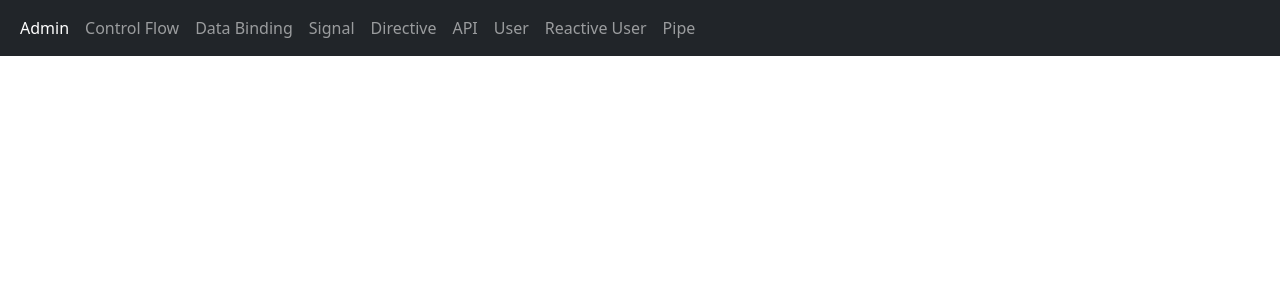
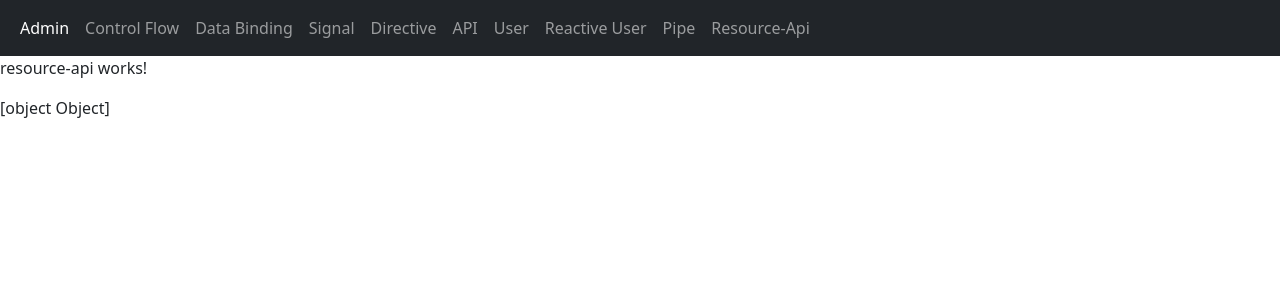
Before and after one commit to sumitbasu116/angular20Tutorial, an Angular app: page /resource-api in a window 1280 px wide. Before the commit this address led to /. Shown: the top 300 px of the page. Built offline with nearby package versions, Linux system fonts and the light colour scheme; no server answers.

Commit message:
Resource API part1-basic coding with resource

```diff
--- a/src/app/app.html
+++ b/src/app/app.html
@@ -28,6 +28,9 @@
       <li class="nav-item">
         <a class="nav-link" routerLink="pipe">Pipe</a>
       </li>
+      <li class="nav-item">
+        <a class="nav-link" routerLink="resource-api">Resource-Api</a>
+      </li>
     </ul>
   </div>
 </nav>
--- a/src/app/app.routes.ts
+++ b/src/app/app.routes.ts
@@ -8,6 +8,7 @@ import { Getapi } from './components/getapi/getapi';
 import { User } from './components/user/user';
 import { ReactiveUser } from './components/reactive-user/reactive-user';
 import { PipeEx } from './components/pipe-ex/pipe-ex';
+import { ResourceApi } from './components/resource-api/resource-api';
 
 export const routes: Routes = [
     {
@@ -45,5 +46,9 @@ export const routes: Routes = [
     {
         path:'pipe',
         component:PipeEx
+    },
+    {
+        path:'resource-api',
+        component:ResourceApi
     }
 ];
--- /dev/null
+++ b/src/app/components/resource-api/resource-api.html
@@ -0,0 +1,6 @@
+<p>resource-api works!</p>
+<div class="row">
+    <div class="col-6">
+        {{userData}}
+    </div>
+</div>
--- /dev/null
+++ b/src/app/components/resource-api/resource-api.ts
@@ -0,0 +1,16 @@
+import { Component, resource } from '@angular/core';
+
+@Component({
+  selector: 'app-resource-api',
+  imports: [],
+  templateUrl: './resource-api.html',
+  styleUrl: './resource-api.css'
+})
+export class ResourceApi {
+
+  userData = resource({
+    loader: ()=>{
+      return fetch("https://jsonplaceholder.typicode.com/users")
+    }
+  })
+}
```
Also changed, not shown: src/app/components/resource-api/resource-api.css (added), 1 other file (tests, documents, lock files or other folders).
